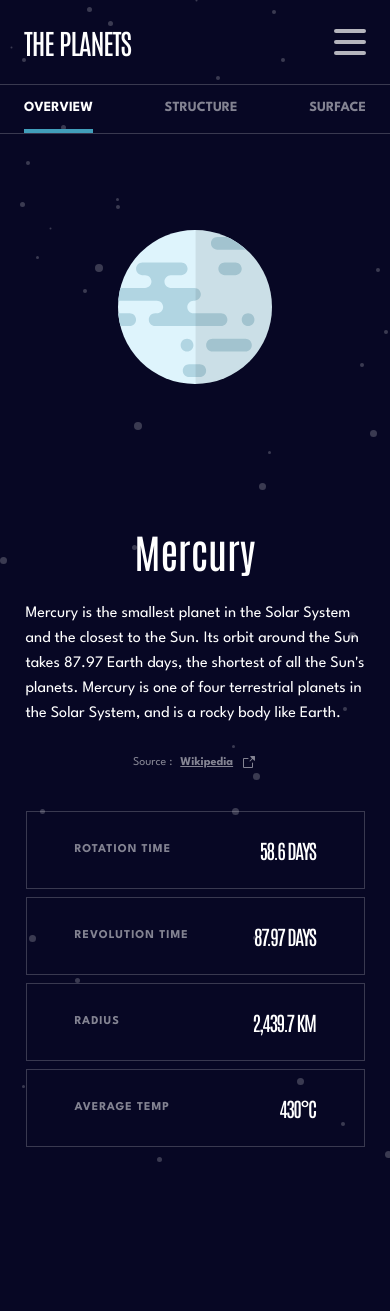
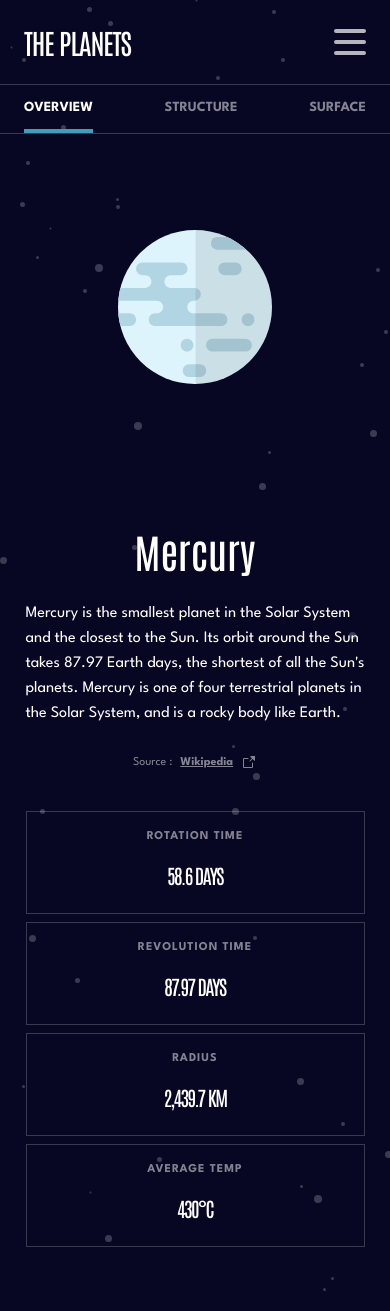
Before and after one commit to eduardogomesf/planets, a Next.js app: page / in a window 390 px wide. Before the commit the page ends 1179 px from the top, so only its background shows below. Built offline with nearby package versions, Linux system fonts and the light colour scheme.

Commit message:
feat: fix responsivity

```diff
--- a/src/styles/components/planetFooterContent.ts
+++ b/src/styles/components/planetFooterContent.ts
@@ -33,13 +33,17 @@ export const PlanetFooterContentCard = styled('div', {
 
     border: '1px solid rgba(255, 255, 255, 0.2)',
 
+    display: 'flex',
+    flexDirection: 'column',
+    alignItems: 'flex-start',
+
     span: {
         display: 'block',
 
         fontFamily: '"League Spartan", sans-serif',
-        textTransform: "uppercase",
         fontWeight: 700,
         fontSize: "0.6875rem",
+        textTransform: "uppercase",
         lineHeight: '25px',
         letterSpacing: '1px',
 
@@ -59,16 +63,22 @@ export const PlanetFooterContentCard = styled('div', {
     },
 
     '@media (min-width: 768px) and (max-width: 1080px)': {
+        height: '5.5rem',
+        padding: '1rem',
+
         span: {
-            fontSize: '0.75rem'
+            fontSize: '0.5rem'
         },
 
         strong: {
-            fontSize: '1.5rem'
+            fontSize: '1.5rem',
+            lineHeight: '31px',
         }
     },
 
     '@media (max-width: 767px)': {
+        height: '3rem',
+
         display: 'flex',
         justifyContent: 'space-between',
         alignItems: 'center',
--- a/src/styles/pages/home.ts
+++ b/src/styles/pages/home.ts
@@ -5,7 +5,8 @@ export const Container = styled('div', {
 })
 
 export const Content = styled('main', {
-    margin: '7rem auto 2rem',
+    margin: '7rem auto 0',
+    paddingBottom: '4rem',
 
     maxWidth: '69.375rem',
     width: '100%',
```
